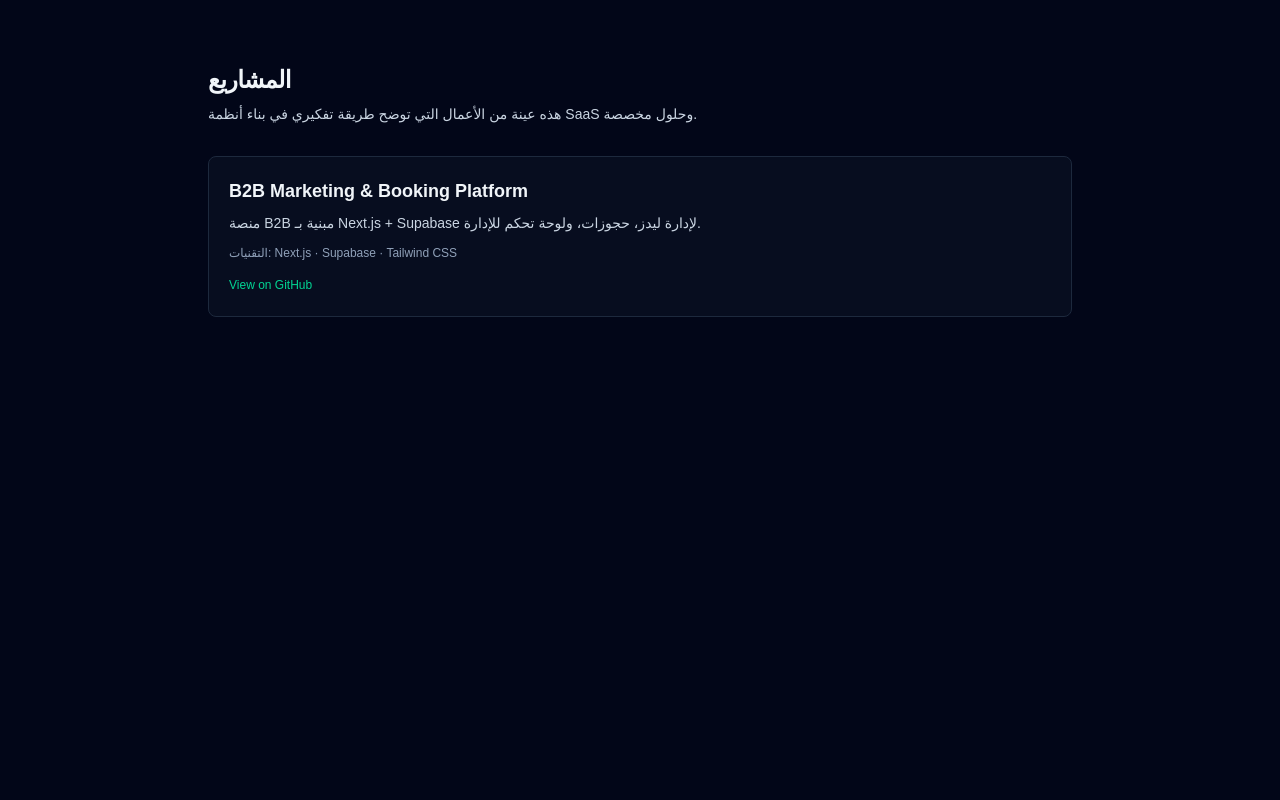
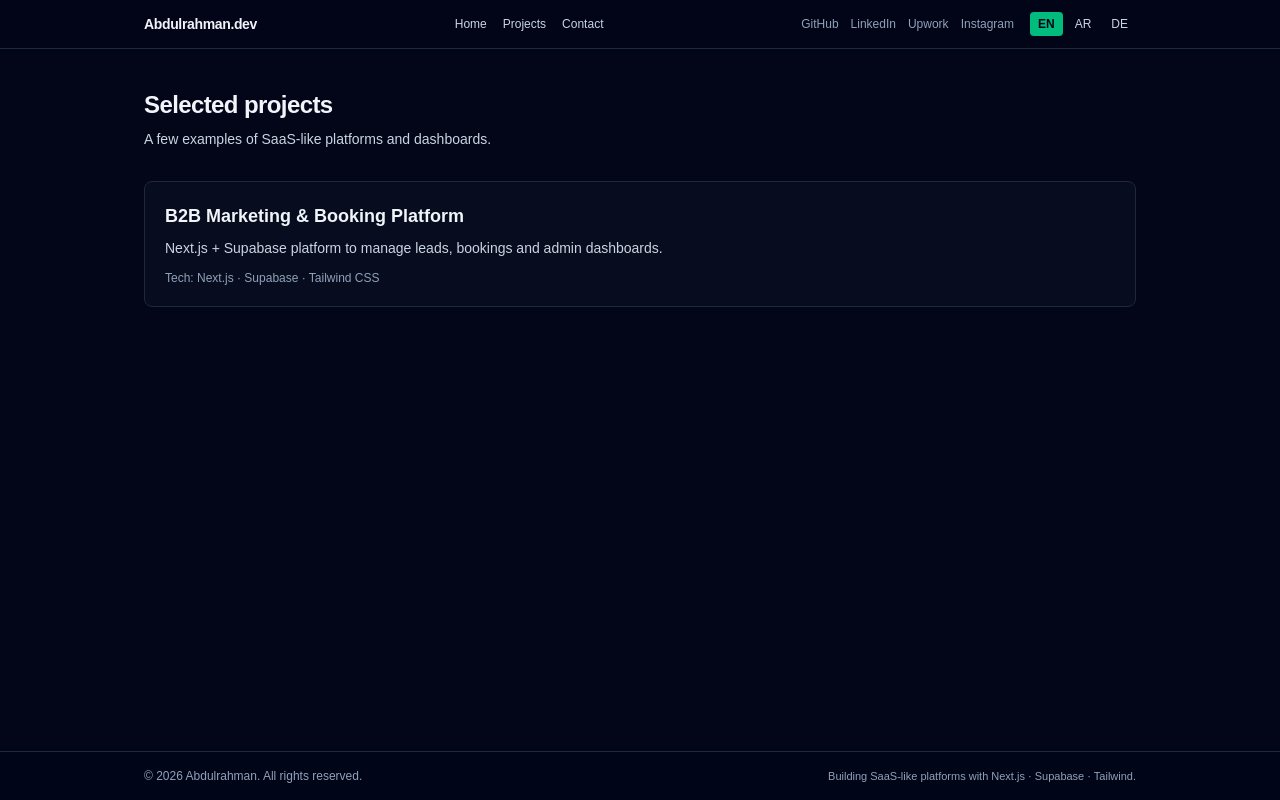
Before and after one commit to ibrahimammar-web/my-portfolio, a Next.js app: page /en/projects in a window 1280 px wide. Built offline with nearby package versions, Linux system fonts and the light colour scheme.

Commit message:
add locale-based routing, translated navbar/footer, and EN/AR/DE pages

```diff
--- a/app/[lang]/contact/page.tsx
+++ b/app/[lang]/contact/page.tsx
@@ -1,46 +1,54 @@
-export default function ContactPage() {
+import {getTranslations, getLocale} from 'next-intl/server';
+
+export default async function ContactPage() {
+  const t = await getTranslations('contact');
+  const locale = await getLocale();
+  const isArabic = locale === 'ar';
+
   return (
-    <main className="min-h-screen bg-slate-950 text-slate-100">
-      <div className="mx-auto max-w-md px-4 py-16">
-        <h1 className="text-2xl font-semibold tracking-tight">تواصل معي</h1>
+    <div dir={isArabic ? 'rtl' : 'ltr'}>
+      <div className="mx-auto max-w-md px-4 py-10">
+        <h1 className="text-2xl font-semibold tracking-tight">
+          {t('title')}
+        </h1>
         <p className="mt-2 text-sm text-slate-300">
-          لو عندك مشروع SaaS، منصة حجز، أو لوحة تحكم تحتاج تنفيذ، ارسل تفاصيلك هنا.
+          {t('subtitle')}
         </p>
 
         <form className="mt-8 space-y-4">
           <div>
             <label className="block text-sm font-medium text-slate-200">
-              الاسم
+              {t('form.name')}
             </label>
             <input
               className="mt-1 w-full rounded-md border border-slate-700 bg-slate-900 px-3 py-2 text-sm outline-none focus:border-emerald-500"
               type="text"
               name="name"
-              placeholder="الاسم الكامل"
+              placeholder={t('form.namePlaceholder')}
             />
           </div>
 
           <div>
             <label className="block text-sm font-medium text-slate-200">
-              البريد الإلكتروني
+              {t('form.email')}
             </label>
             <input
               className="mt-1 w-full rounded-md border border-slate-700 bg-slate-900 px-3 py-2 text-sm outline-none focus:border-emerald-500"
               type="email"
               name="email"
-              placeholder="you@example.com"
+              placeholder={t('form.emailPlaceholder')}
             />
           </div>
 
           <div>
             <label className="block text-sm font-medium text-slate-200">
-              تفاصيل المشروع
+              {t('form.message')}
             </label>
             <textarea
               className="mt-1 w-full rounded-md border border-slate-700 bg-slate-900 px-3 py-2 text-sm outline-none focus:border-emerald-500"
               name="message"
               rows={5}
-              placeholder="احكي باختصار نوع النظام، الميزانية التقريبية، والمدة."
+              placeholder={t('form.messagePlaceholder')}
             />
           </div>
 
@@ -48,10 +56,10 @@ export default function ContactPage() {
             type="submit"
             className="w-full rounded-md bg-emerald-500 px-4 py-2 text-sm font-medium text-slate-950 hover:bg-emerald-400"
           >
-            إرسال (قريباً)
+            {t('form.submit')}
           </button>
         </form>
       </div>
-    </main>
+    </div>
   );
 }
--- a/app/[lang]/layout.tsx
+++ b/app/[lang]/layout.tsx
@@ -1,6 +1,8 @@
 import {NextIntlClientProvider} from 'next-intl';
 import {getMessages} from 'next-intl/server';
 import {ReactNode} from 'react';
+import {Navbar} from '../components/Navbar';
+import {Footer} from '../components/Footer';
 
 export default async function LocaleLayout({
   children
@@ -11,7 +13,11 @@ export default async function LocaleLayout({
 
   return (
     <NextIntlClientProvider messages={messages}>
-      {children}
+      <div className="flex min-h-screen flex-col bg-slate-950 text-slate-100">
+        <Navbar />
+        <main className="flex-1">{children}</main>
+        <Footer />
+      </div>
     </NextIntlClientProvider>
   );
 }
--- a/app/[lang]/projects/page.tsx
+++ b/app/[lang]/projects/page.tsx
@@ -1,49 +1,32 @@
-const projects = [
-  {
-    title: "B2B Marketing & Booking Platform",
-    description:
-      "منصة B2B مبنية بـ Next.js + Supabase لإدارة ليدز، حجوزات، ولوحة تحكم للإدارة.",
-    tech: ["Next.js", "Supabase", "Tailwind CSS"],
-    link: "https://github.com/your-username/your-project", // عدّلها لاحقاً
-  },
-];
+import {getTranslations, getLocale} from 'next-intl/server';
 
-export default function ProjectsPage() {
+export default async function ProjectsPage() {
+  const t = await getTranslations('projects');
+  const locale = await getLocale();
+  const isArabic = locale === 'ar';
+
   return (
-    <main className="min-h-screen bg-slate-950 text-slate-100">
-      <div className="mx-auto max-w-4xl px-4 py-16">
-        <h1 className="text-2xl font-semibold tracking-tight">المشاريع</h1>
+    <div dir={isArabic ? 'rtl' : 'ltr'}>
+      <div className="mx-auto max-w-5xl px-4 py-10">
+        <h1 className="text-2xl font-semibold tracking-tight">
+          {t('title')}
+        </h1>
         <p className="mt-2 text-sm text-slate-300">
-          هذه عينة من الأعمال التي توضح طريقة تفكيري في بناء أنظمة SaaS وحلول مخصصة.
+          {t('subtitle')}
         </p>
 
         <div className="mt-8 grid gap-6">
-          {projects.map((project) => (
-            <article
-              key={project.title}
-              className="rounded-lg border border-slate-800 bg-slate-900/40 p-5"
-            >
-              <h2 className="text-lg font-semibold">{project.title}</h2>
-              <p className="mt-2 text-sm text-slate-300">
-                {project.description}
-              </p>
-              <p className="mt-3 text-xs text-slate-400">
-                التقنيات: {project.tech.join(" · ")}
-              </p>
-              {project.link && (
-                <a
-                  href={project.link}
-                  className="mt-4 inline-block text-xs font-medium text-emerald-400 hover:text-emerald-300"
-                  target="_blank"
-                  rel="noreferrer"
-                >
-                  View on GitHub
-                </a>
-              )}
-            </article>
-          ))}
+          <article className="rounded-lg border border-slate-800 bg-slate-900/40 p-5">
+            <h2 className="text-lg font-semibold">{t('example.name')}</h2>
+            <p className="mt-2 text-sm text-slate-300">
+              {t('example.description')}
+            </p>
+            <p className="mt-3 text-xs text-slate-400">
+              {t('example.tech')}
+            </p>
+          </article>
         </div>
       </div>
-    </main>
+    </div>
   );
 }
--- /dev/null
+++ b/app/components/Footer.tsx
@@ -0,0 +1,17 @@
+import {getTranslations} from 'next-intl/server';
+
+export async function Footer() {
+  const t = await getTranslations('footer');
+  const year = new Date().getFullYear();
+
+  return (
+    <footer className="border-t border-slate-800 bg-slate-950/80">
+      <div className="mx-auto flex max-w-5xl flex-col items-center justify-between gap-2 px-4 py-4 text-xs text-slate-400 sm:flex-row">
+        <p>{t('line1', {year})}</p>
+        <p className="text-[11px]">
+          {t('line2')}
+        </p>
+      </div>
+    </footer>
+  );
+}
--- /dev/null
+++ b/app/components/LanguageSwitcher.tsx
@@ -0,0 +1,40 @@
+'use client';
+
+import {usePathname, useRouter} from 'next/navigation';
+import {useLocale} from 'next-intl';
+
+const locales = ['en', 'ar', 'de'] as const;
+
+export function LanguageSwitcher() {
+  const router = useRouter();
+  const pathname = usePathname();
+  const locale = useLocale();
+
+  function switchLocale(nextLocale: string) {
+    if (nextLocale === locale) return;
+
+    const segments = pathname.split('/');
+    segments[1] = nextLocale;
+    const nextPath = segments.join('/') || '/';
+    router.push(nextPath);
+  }
+
+  return (
+    <div className="flex items-center gap-1 text-xs">
+      {locales.map((l) => (
+        <button
+          key={l}
+          onClick={() => switchLocale(l)}
+          className={
+            'rounded px-2 py-1 transition ' +
+            (l === locale
+              ? 'bg-emerald-500 text-slate-950 font-semibold'
+              : 'text-slate-300 hover:bg-slate-800')
+          }
+        >
+          {l.toUpperCase()}
+        </button>
+      ))}
+    </div>
+  );
+}
--- /dev/null
+++ b/app/components/Navbar.tsx
@@ -0,0 +1,110 @@
+'use client';
+
+import {useTranslations, useLocale} from 'next-intl';
+import {usePathname, useRouter} from 'next/navigation';
+
+const locales = ['en', 'ar', 'de'] as const;
+
+export function Navbar() {
+  const t = useTranslations('nav');
+  const locale = useLocale();
+  const router = useRouter();
+  const pathname = usePathname();
+
+  function switchLocale(nextLocale: string) {
+    if (nextLocale === locale) return;
+    const segments = pathname.split('/');
+    segments[1] = nextLocale;
+    const nextPath = segments.join('/') || '/';
+    router.push(nextPath);
+  }
+
+  const basePath = `/${locale}`;
+
+  return (
+    <header className="border-b border-slate-800 bg-slate-950/80 backdrop-blur">
+      <nav className="mx-auto flex max-w-5xl items-center justify-between px-4 py-3">
+        <a href={basePath} className="text-sm font-semibold tracking-tight">
+          Abdulrahman.dev
+        </a>
+
+        <div className="flex items-center gap-4 text-xs">
+          <a
+            href={basePath}
+            className="text-slate-300 hover:text-emerald-400"
+          >
+            {t('home')}
+          </a>
+          <a
+            href={`${basePath}/projects`}
+            className="text-slate-300 hover:text-emerald-400"
+          >
+            {t('projects')}
+          </a>
+          <a
+            href={`${basePath}/contact`}
+            className="text-slate-300 hover:text-emerald-400"
+          >
+            {t('contact')}
+          </a>
+        </div>
+
+        <div className="flex items-center gap-4">
+          {/* Social links */}
+          <div className="hidden items-center gap-3 text-xs text-slate-400 sm:flex">
+            <a
+              href="https://github.com/your-github"
+              target="_blank"
+              rel="noreferrer"
+              className="hover:text-emerald-400"
+            >
+              GitHub
+            </a>
+            <a
+              href="https://www.linkedin.com/in/your-linkedin"
+              target="_blank"
+              rel="noreferrer"
+              className="hover:text-emerald-400"
+            >
+              LinkedIn
+            </a>
+            <a
+              href="https://www.upwork.com/freelancers/your-upwork"
+              target="_blank"
+              rel="noreferrer"
+              className="hover:text-emerald-400"
+            >
+              Upwork
+            </a>
+            <a
+              href="https://www.instagram.com/your-instagram"
+              target="_blank"
+              rel="noreferrer"
+              className="hover:text-emerald-400"
+            >
+              Instagram
+            </a>
+          </div>
+
+          {/* Language switcher */}
+          <div className="flex items-center gap-1 text-xs">
+            {locales.map((l) => (
+              <button
+                key={l}
+                onClick={() => switchLocale(l)}
+                className={
+                  'rounded px-2 py-1 transition ' +
+                  (l === locale
+                    ? 'bg-emerald-500 text-slate-950 font-semibold'
+                    : 'text-slate-300 hover:bg-slate-800')
+                }
+              >
+                {l.toUpperCase()}
+              </button>
+            ))}
+          </div>
+        </div>
+      </nav>
+    </header>
+  );
+}
--- a/messages/ar.json
+++ b/messages/ar.json
@@ -1,20 +1,36 @@
 {
-  "nav": {
-    "home": "الرئيسية",
-    "projects": "المشاريع",
-    "contact": "تواصل",
-    "github": "GitHub",
-    "linkedin": "LinkedIn"
-  },
+  "nav": { "home": "الرئيسية", "projects": "المشاريع", "contact": "تواصل" },
   "hero": {
     "subtitle": "مطور Full-stack",
     "title": "أبني منصات SaaS، أنظمة حجز، ولوحات تحكم إدارية",
-    "description": "مطور مقيم في الرياض متخصص في Next.js، Supabase، و Tailwind CSS. أساعد الشركات في تحويل الأفكار إلى تطبيقات ويب قابلة للتوسع.",
+    "description": "مطور مقيم في الرياض متخصص في Next.js، Supabase، و Tailwind CSS.",
     "ctaProjects": "عرض الأعمال",
     "ctaContact": "تواصل معي"
   },
-  "about": {
-    "title": "نبذة سريعة",
-    "text": "أنشئ منصات حجز، أنظمة تسويق B2B، ولوحات تحكم مع بوابات دفع مدمجة (PayTabs، Geidea، Moyasar)."
-  }
+  "projects": {
+    "title": "نماذج من الأعمال",
+    "subtitle": "بعض الأمثلة على منصات SaaS ولوحات التحكم التي عملت عليها.",
+    "example": {
+      "name": "منصة B2B للحجوزات والتسويق",
+      "description": "منصة مبنية بـ Next.js و Supabase لإدارة الليدز، الحجوزات، ولوحة تحكم للإدارة.",
+      "tech": "التقنيات: Next.js · Supabase · Tailwind CSS"
+    }
+  },
+  "contact": {
+    "title": "تواصل معي",
+    "subtitle": "لو عندك فكرة SaaS أو نظام حجز أو لوحة تحكم، احكي لي عنها.",
+    "form": {
+      "name": "الاسم",
+      "namePlaceholder": "الاسم الكامل",
+      "email": "البريد الإلكتروني",
+      "emailPlaceholder": "you@example.com",
+      "message": "تفاصيل المشروع",
+      "messagePlaceholder": "نوع النظام، الميزانية التقريبية، والمدة المتوقعة.",
+      "submit": "إرسال (قريباً)"
+    }
+  },
+  "footer": {
+  "line1": "© {year} عبدالرحمن. جميع الحقوق محفوظة.",
+  "line2": "أبني منصات SaaS باستخدام Next.js و Supabase و Tailwind."
 }
+}
--- a/messages/de.json
+++ b/messages/de.json
@@ -1,20 +1,36 @@
 {
-  "nav": {
-    "home": "Startseite",
-    "projects": "Projekte",
-    "contact": "Kontakt",
-    "github": "GitHub",
-    "linkedin": "LinkedIn"
-  },
-  "hero": {
+  "nav": { "home": "Startseite", "projects": "Projekte", "contact": "Kontakt" },
+   "hero": {
     "subtitle": "Full-Stack Entwickler",
     "title": "Erstelle SaaS-Plattformen, Buchungssysteme und Admin-Dashboards",
     "description": "Entwickler aus Riad, spezialisiert auf Next.js, Supabase und Tailwind CSS.",
     "ctaProjects": "Arbeiten ansehen",
     "ctaContact": "Kontaktieren"
   },
-  "about": {
-    "title": "Kurze Vorstellung",
-    "text": "Ich erstelle Buchungsplattformen, B2B-Marketing-Systeme und Admin-Dashboards."
-  }
+  "projects": {
+    "title": "Ausgewählte Projekte",
+    "subtitle": "Einige Beispiele für SaaS-Plattformen und Dashboards.",
+    "example": {
+      "name": "B2B Marketing- & Buchungsplattform",
+      "description": "Next.js + Supabase Plattform zur Verwaltung von Leads, Buchungen und Admin-Dashboards.",
+      "tech": "Tech: Next.js · Supabase · Tailwind CSS"
+    }
+  },
+  "contact": {
+    "title": "Kontakt",
+    "subtitle": "Haben Sie eine SaaS-Idee, ein Buchungssystem oder ein Dashboard? Schreiben Sie mir.",
+    "form": {
+      "name": "Name",
+      "namePlaceholder": "Vollständiger Name",
+      "email": "E-Mail",
+      "emailPlaceholder": "you@example.com",
+      "message": "Projektdetails",
+      "messagePlaceholder": "Beschreiben Sie Produkt, Budgetrahmen und Zeitplan.",
+      "submit": "Senden (bald)"
+    }
+  },
+  "footer": {
+  "line1": "© {year} Abdulrahman. Alle Rechte vorbehalten.",
+  "line2": "Ich entwickle SaaS-Plattformen mit Next.js · Supabase · Tailwind."
 }
+}
--- a/messages/en.json
+++ b/messages/en.json
@@ -1,20 +1,38 @@
 {
-  "nav": {
-    "home": "Home",
-    "projects": "Projects",
-    "contact": "Contact",
-    "github": "GitHub",
-    "linkedin": "LinkedIn"
-  },
+
+  "nav":
+  { "home": "Home", "projects": "Projects", "contact": "Contact" },
   "hero": {
     "subtitle": "Full-stack Developer",
     "title": "Building SaaS-like platforms, booking systems, and admin dashboards",
-    "description": "Riyadh-based developer specializing in Next.js, Supabase, and Tailwind CSS. I help businesses turn ideas into scalable web applications.",
-    "ctaProjects": "View Work",
-    "ctaContact": "Contact Me"
+    "description": "Riyadh-based developer specializing in Next.js, Supabase, and Tailwind CSS.",
+    "ctaProjects": "View work",
+    "ctaContact": "Contact me"
   },
-  "about": {
-    "title": "Quick Intro",
-    "text": "I create booking platforms, B2B marketing systems, and admin dashboards with integrated payment gateways (PayTabs, Geidea, Moyasar)."
-  }
+  "projects": {
+    "title": "Selected projects",
+    "subtitle": "A few examples of SaaS-like platforms and dashboards.",
+    "example": {
+      "name": "B2B Marketing & Booking Platform",
+      "description": "Next.js + Supabase platform to manage leads, bookings and admin dashboards.",
+      "tech": "Tech: Next.js · Supabase · Tailwind CSS"
+    }
+  },
+  "contact": {
+    "title": "Contact",
+    "subtitle": "Have a SaaS idea, booking system or dashboard in mind? Tell me about it.",
+    "form": {
+      "name": "Name",
+      "namePlaceholder": "Full name",
+      "email": "Email",
+      "emailPlaceholder": "you@example.com",
+      "message": "Project details",
+      "messagePlaceholder": "Describe the product, budget range, and timeline.",
+      "submit": "Send (soon)"
+    }
+  },
+  "footer": {
+  "line1": "© {year} Abdulrahman. All rights reserved.",
+  "line2": "Building SaaS-like platforms with Next.js · Supabase · Tailwind."
 }
+}
```
Also changed, not shown: app/[lang]/page.tsx (+17 -1 lines).
